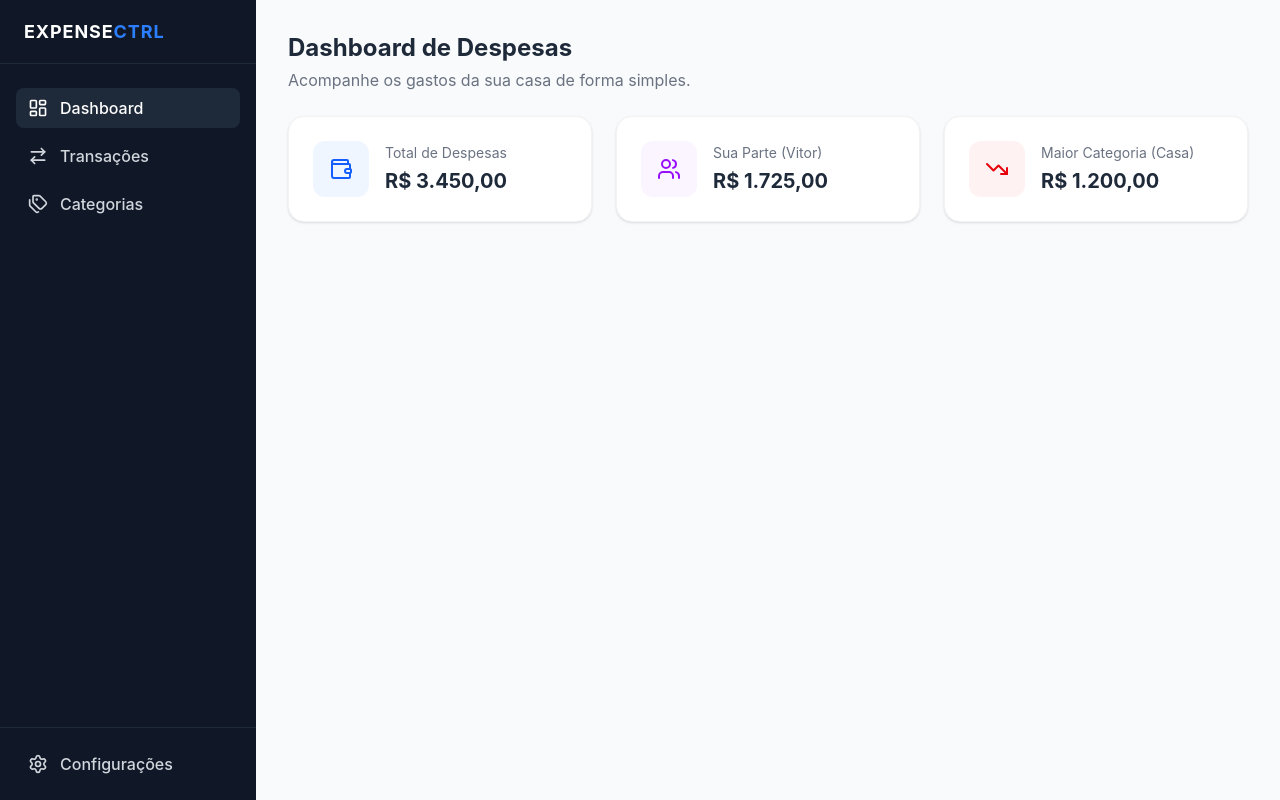
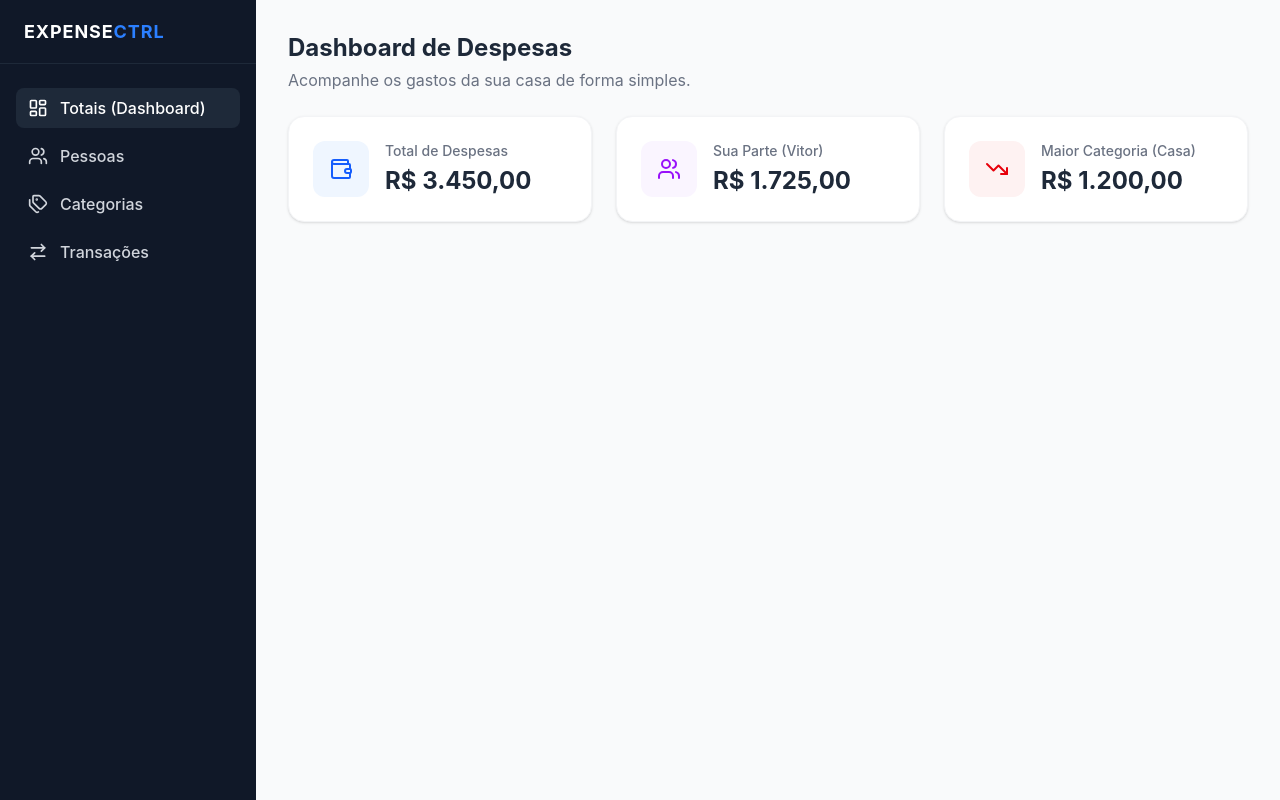
Before and after one commit to VitorMoraes99/HomeExpenseControl.WebUI, a React (Vite) app: page / in a window 1280 px wide. Built offline with nearby package versions, Linux system fonts and the light colour scheme.

Commit message:
refactor: update sidebar links and add code documentation to match requirements

```diff
--- a/src/components/Sidebar.tsx
+++ b/src/components/Sidebar.tsx
@@ -1,21 +1,43 @@
-import { LayoutDashboard, ArrowRightLeft, Tags, Settings } from "lucide-react";
+import { LayoutDashboard, Users, Tags, ArrowRightLeft } from "lucide-react";
 
+// Menu de navegação lateral.
+// Já deixei os links estruturados exatamente na ordem das funcionalidades pedidas nos requisitos do teste:
+// 1. Visão de Totais (Dashboard)
+// 2. Cadastro de Pessoas
+// 3. Cadastro de Categorias
+// 4. Lançamento de Transações
 export function Sidebar() {
   return (
     <aside className="w-64 bg-gray-900 text-gray-300 flex flex-col h-screen">
+      {/* Título/Logo do sistema */}
       <div className="h-16 flex items-center px-6 border-b border-gray-800">
         <h1 className="text-white font-bold text-lg tracking-wider">
           EXPENSE<span className="text-blue-500">CTRL</span>
         </h1>
       </div>
 
+      {/* Áreas do sistema */}
       <nav className="flex-1 px-4 py-6 space-y-2">
         <a
           href="#"
           className="flex items-center gap-3 px-3 py-2 bg-gray-800 text-white rounded-lg transition-colors"
         >
           <LayoutDashboard size={20} />
-          <span className="font-medium">Dashboard</span>
+          <span className="font-medium">Totais (Dashboard)</span>
+        </a>
+        <a
+          href="#"
+          className="flex items-center gap-3 px-3 py-2 hover:bg-gray-800 hover:text-white rounded-lg transition-colors"
+        >
+          <Users size={20} />
+          <span className="font-medium">Pessoas</span>
+        </a>
+        <a
+          href="#"
+          className="flex items-center gap-3 px-3 py-2 hover:bg-gray-800 hover:text-white rounded-lg transition-colors"
+        >
+          <Tags size={20} />
+          <span className="font-medium">Categorias</span>
         </a>
         <a
           href="#"
@@ -24,24 +46,7 @@ export function Sidebar() {
           <ArrowRightLeft size={20} />
           <span className="font-medium">Transações</span>
         </a>
-        <a
-          href="#"
-          className="flex items-center gap-3 px-3 py-2 hover:bg-gray-800 hover:text-white rounded-lg transition-colors"
-        >
-          <Tags size={20} />
-          <span className="font-medium">Categorias</span>
-        </a>
       </nav>
-
-      <div className="p-4 border-t border-gray-800">
-        <a
-          href="#"
-          className="flex items-center gap-3 px-3 py-2 hover:bg-gray-800 hover:text-white rounded-lg transition-colors"
-        >
-          <Settings size={20} />
-          <span className="font-medium">Configurações</span>
-        </a>
-      </div>
     </aside>
   );
 }
--- a/src/components/dashboard/SummaryCard.tsx
+++ b/src/components/dashboard/SummaryCard.tsx
@@ -8,6 +8,9 @@ interface SummaryCardProps {
   iconBgClass: string;
 }
 
+// Isolei esse Card de Resumo em um componente separado para evitar repetição de código no Dashboard.
+// A ideia é que ele seja genérico: o Dashboard só precisa passar o título, o valor e qual ícone/cor
+// usar via props, e esse componente cuida de renderizar a caixinha bonitinha.
 export function SummaryCard({
   title,
   amount,
@@ -21,8 +24,8 @@ export function SummaryCard({
         <Icon className={`w-6 h-6 ${iconColorClass}`} />
       </div>
       <div>
-        <p className="text-sm text-gray-500 mb-1">{title}</p>
-        <p className="text-xl font-bold text-gray-800">{amount}</p>
+        <p className="text-sm font-medium text-gray-500 mb-1">{title}</p>
+        <h3 className="text-2xl font-bold text-gray-800">{amount}</h3>
       </div>
     </div>
   );
```
